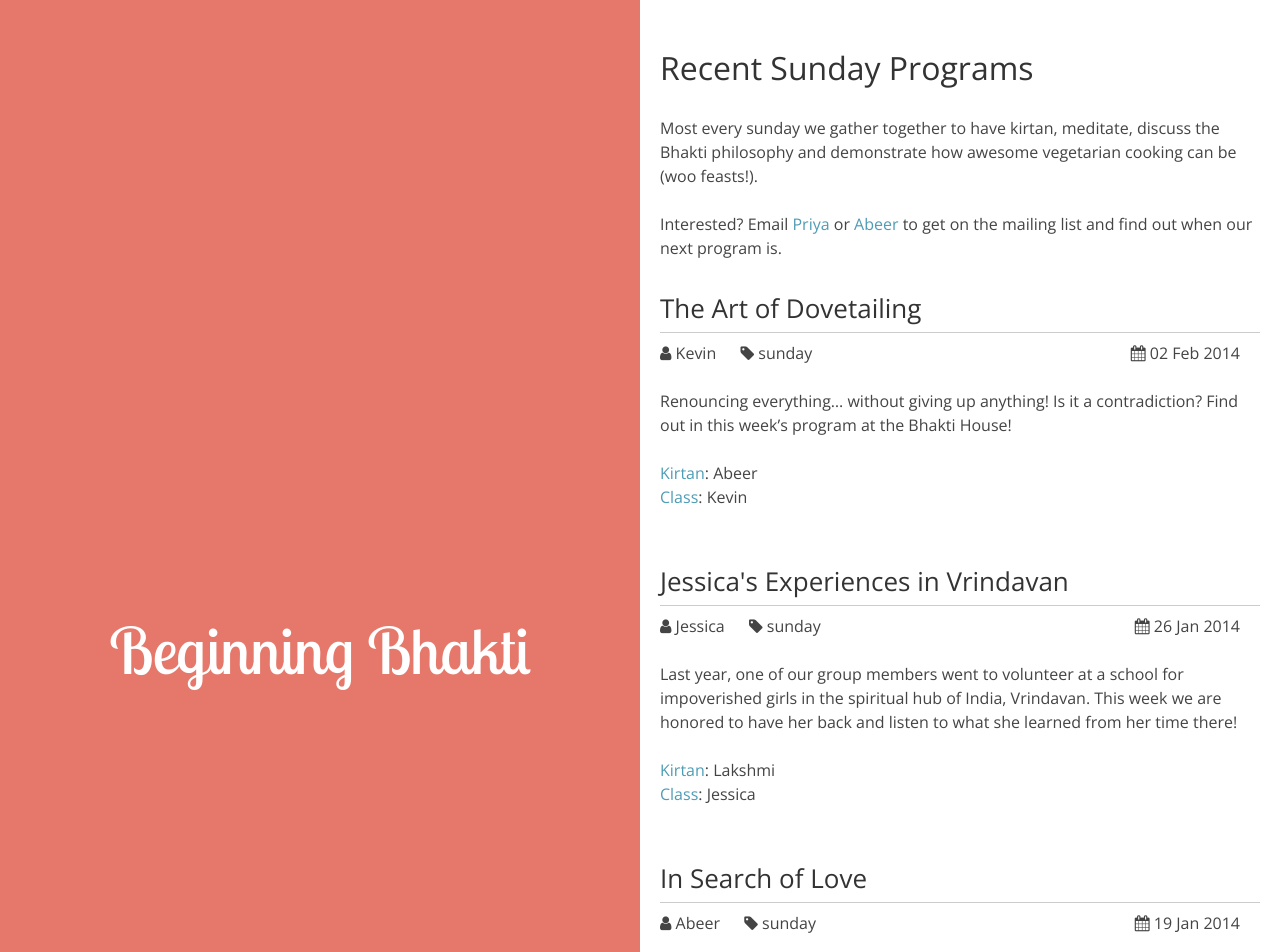
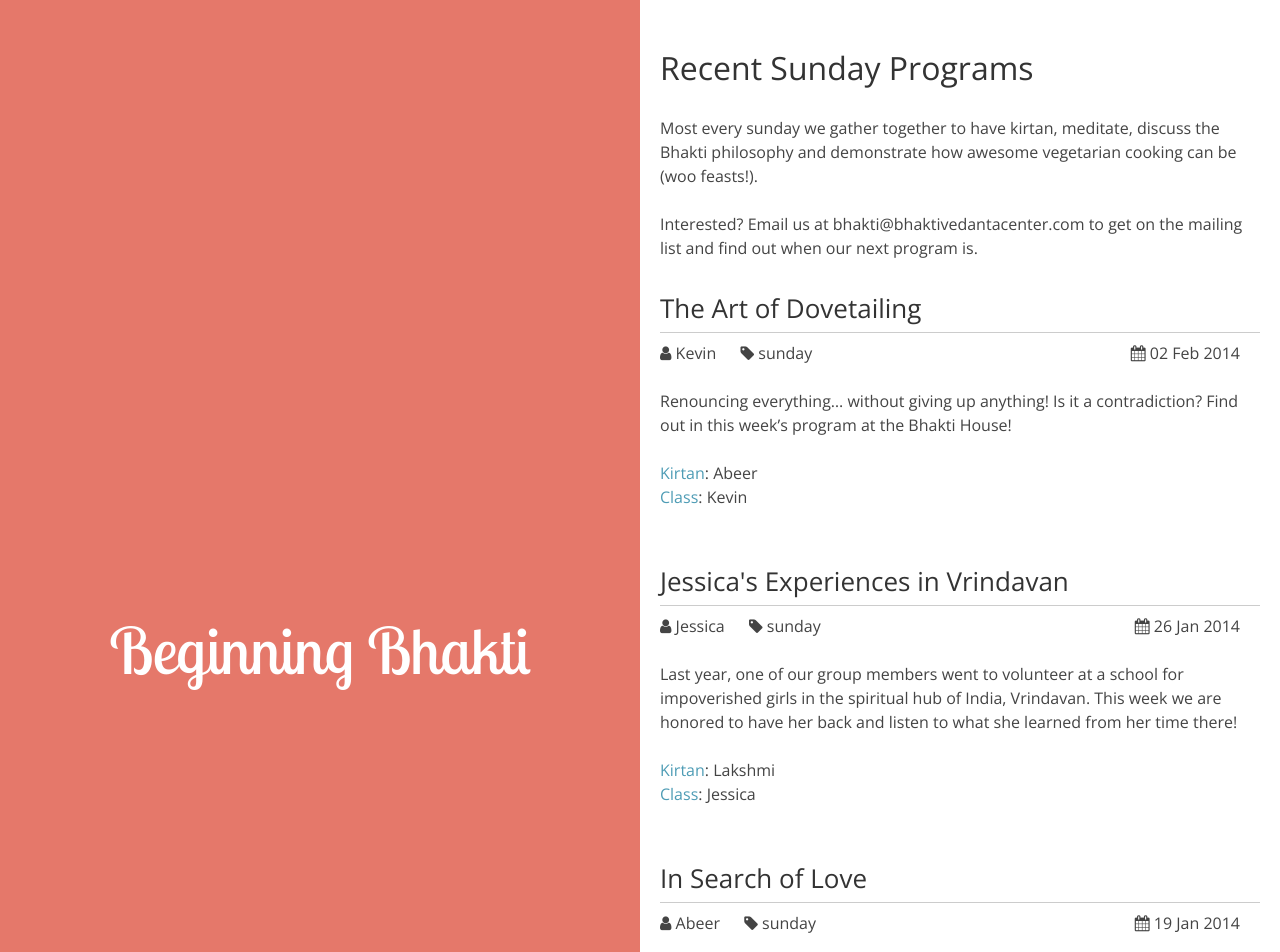
Before and after one commit to beginningbhakti/beginningbhakti.github.io, a Jekyll site: the page built from sunday/index.html, in a window 1280 px wide. Shown: the top 952 px of the page. Built offline with Jekyll 4.4.1, drawn with Linux system fonts in a browser that asks for light colours; nearby versions of some CDN libraries; Markdown is read by kramdown in place of the engine named in the settings.

Commit message:
Update index.html

```diff
--- a/sunday/index.html
+++ b/sunday/index.html
@@ -8,7 +8,7 @@ title: Bhakti Yoga - UVa
 
 <p>Most every sunday we gather together to have kirtan, meditate, discuss the Bhakti philosophy and demonstrate how awesome vegetarian cooking can be (woo feasts!).</p>
 
-<p>Interested? Email <a href="mailto:pg9j@virginia.edu">Priya</a> or <a href="mailto:as2tw@virginia.edu">Abeer</a> to get on the mailing list and find out when our next program is.</p>
+<p>Interested? Email us at bhakti@bhaktivedantacenter.com to get on the mailing list and find out when our next program is.</p>
 
 
 <ul class="posts">
```
